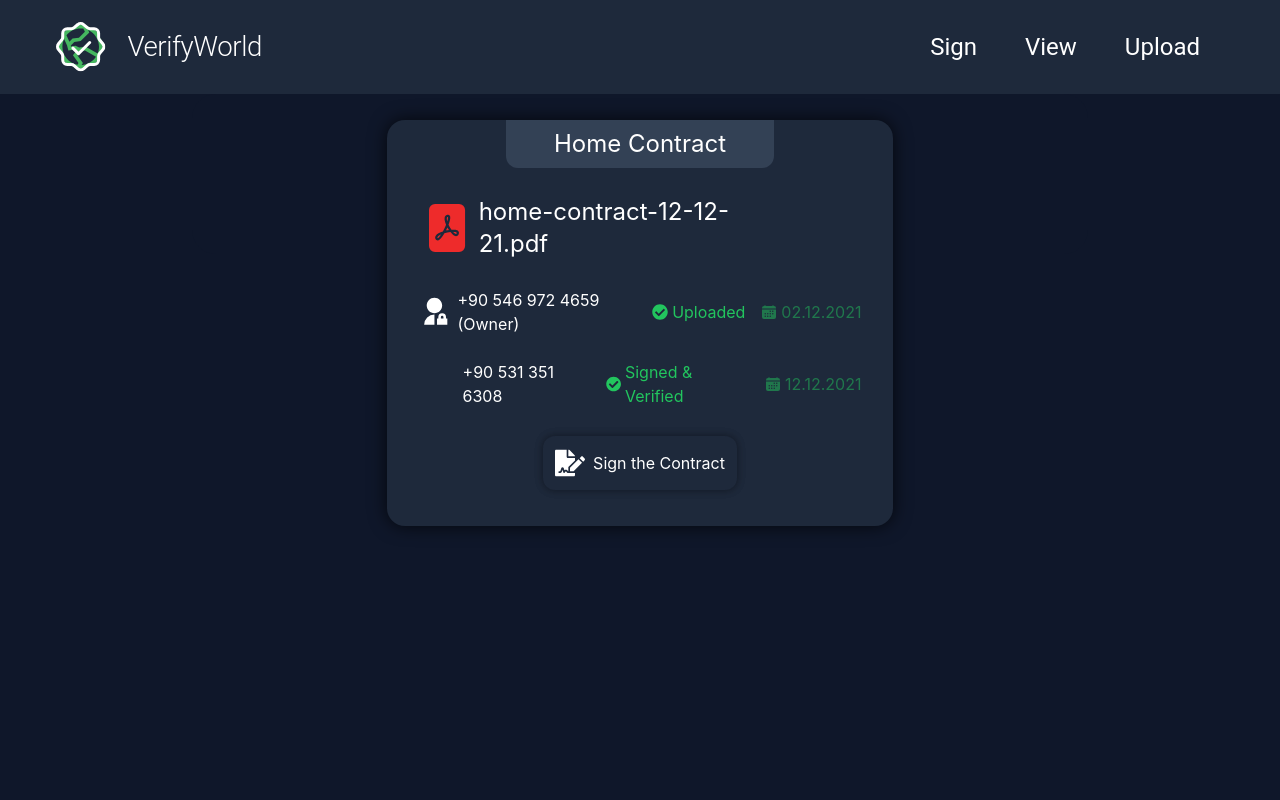
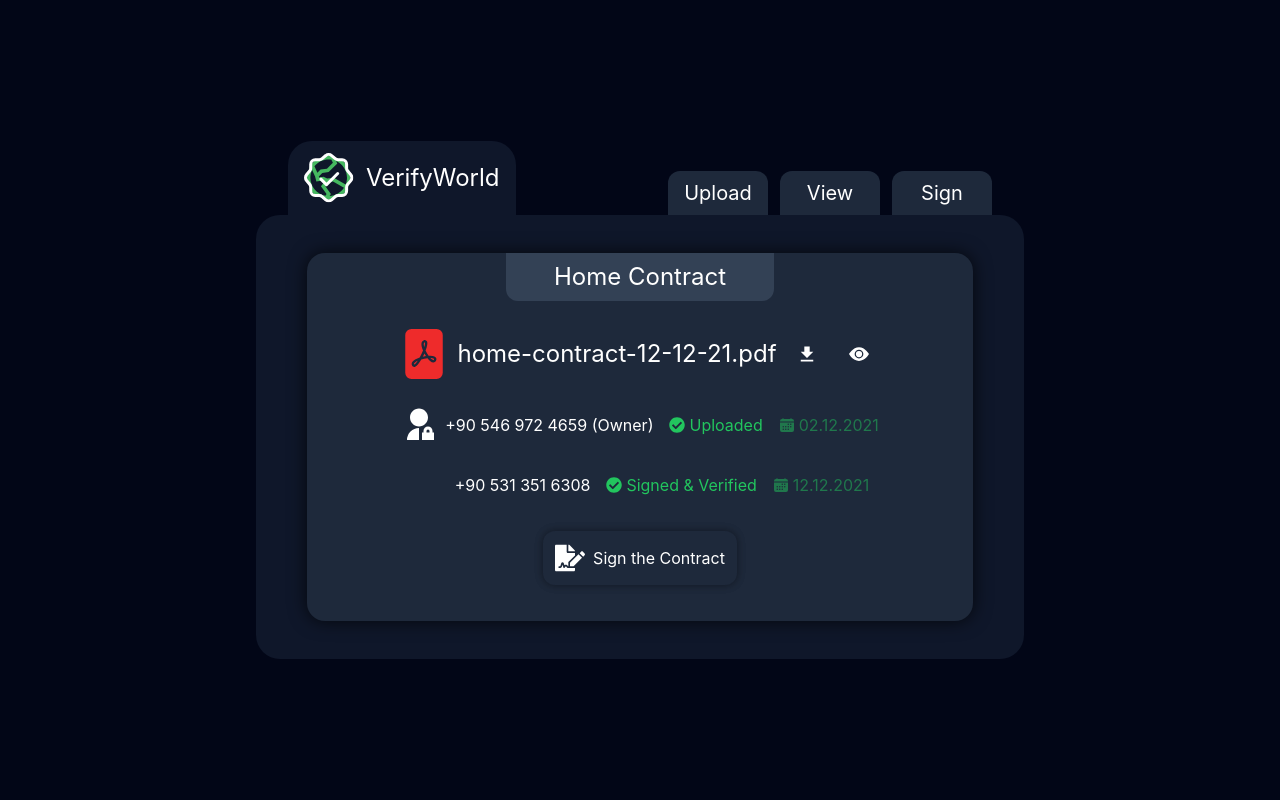
Before and after one commit to duplantier/VerifyWorld-ETHGlobal-Istanbul2023-Hackaton, a React (Create React App) app: page /view in a window 1280 px wide. Shown: the top 800 px of the page. Built offline with nearby package versions, Linux system fonts and the light colour scheme; some icons are missing.

Commit message:
View Page and Header design configurations

```diff
--- a/src/App.css
+++ b/src/App.css
@@ -43,7 +43,7 @@
 }
 
 body {
-  background-color: rgb(15 23 42 / var(--tw-bg-opacity)) !important;
+  background-color: black;
 }
 
 .hover-to-shadow:hover {
@@ -71,10 +71,15 @@ body {
   color: #ee2b2b;
 }
 
-.download-icon {
+.download-icon,
+.see-icon {
   color: white;
 }
 
-.file-review:hover .download-icon {
+.see-btn:hover .see-icon {
   color: #ee2b2b;
 }
+
+.download-btn:hover .download-icon {
+  color: #ee2b2b;
+}
--- a/src/components/Footer.js
+++ b/src/components/Footer.js
@@ -25,6 +25,7 @@ const Footer = () => {
     const footerContent = [
         {
             title: program_name,
+            logo: 'deneme-logo.svg',
             data: [{
                 title: program_name + " ©{year}".replace("{year}", year),
                 link: "/",
@@ -84,11 +85,11 @@ const Footer = () => {
             <Grid container direction="row" justifyContent="space-between" alignItems="flex-start" alignContent={"center"}
                 xs={12} sm={11} md={10} lg={8} xl={6}
                 spacing={2} gap={3} sx={{
-                    mb: "2rem",
+                    mb: "1rem",
                     mt: "1rem",
                 }}>
+                {
 
-                {
                     footerContent.map((column, index) => (
                         <Grid item key={index} xs sx={{
                             display: "flex",
@@ -99,6 +100,7 @@ const Footer = () => {
                             gap: "1rem",
                             minWidth: "200px",
                         }}>
+                            <img src={column.logo} />
                             <Typography variant="h5" sx={{
                                 color: "rgba(255, 255, 255, 1)",
                                 mb: "2rem",
@@ -170,12 +172,12 @@ const Footer = () => {
 
             </Grid>
 
-            <Divider sx={{
+            {/* <Divider sx={{
                 width: "100%",
                 mt: "1rem",
                 mb: "1rem",
                 backgroundColor: "rgba(255, 255, 255, 0.2)",
-            }} />
+            }} /> */}
 
             {/* {
                 subTexts.map((text, index) => (
--- a/src/components/Header.js
+++ b/src/components/Header.js
@@ -58,7 +58,7 @@ function ResponsiveAppBar({ is_dashboard }) {
 
     return (
         <AppBar position="static" sx={{
-            backgroundColor: "rgb(30 41 59);",
+            backgroundColor: "rgb(15 23 42)",
             justifyItems: "center",
             boxShadow: "none",
             paddingTop: "10px",
@@ -70,7 +70,6 @@ function ResponsiveAppBar({ is_dashboard }) {
             paddingLeft: "2rem",
             paddingRight: "2rem",
             alignItems: "center",
-            position: "sticky",
         }}>
 
             <Container maxWidth >
--- a/src/components/Layout.js
+++ b/src/components/Layout.js
@@ -5,7 +5,7 @@ import Footer from '../components/Footer';
 const IndexLayout = () => {
     return (
         <>
-            <Header />
+            {/* <Header /> */}
             <Outlet />
             <Footer />
         </>
--- a/src/components/View.js
+++ b/src/components/View.js
@@ -6,13 +6,42 @@ import { RiAdminFill } from "react-icons/ri";
 import { FaFileSignature } from "react-icons/fa";
 import { IoMdDownload } from "react-icons/io";
 import { BsEyeFill } from "react-icons/bs";
+import Header from "./Header";
+import { Image } from "@mui/icons-material";
+import { Link } from "react-router-dom";
 export default function View() {
     return (
         <>
-            <div className="h-screen bg-slate-900">
-                <div className="h-[20vh] w-[70%]  mx-auto bg-slate-900   rounded-[24px] p-[2%] ">
-                    <div className="flex flex-row justify-around items-start">
-                        <div className="card bg-slate-800 w-[60%] rounded-[18px] contract-card">
+            <div className="h-[100vh] bg-slate-950 flex flex-col justify-center items-center ">
+                <div className="flex justify-between items-end w-[55%]">
+                    <div className="header-logo rounded-tl-[24px] rounded-tr-[24px] bg-slate-900 flex justify-center items-center gap-3 px-4 py-3 ">
+                        <img className="" src={"../deneme-logo.svg"} />
+                        <span className="text-white text-2xl">
+                            VerifyWorld
+                        </span>
+                    </div>
+                    <div className="header-navs flex flex-row justify-end align-bottom  items-end gap-3">
+                        <div className="py-2 px-3 w-[100px] header-nav hover:h-[60px] duration-200 bg-slate-800 hover:bg-slate-900 cursor-pointer flex justify-center items-center rounded-tl-[12px] rounded-tr-[12px]">
+                            <span className="text-white text-xl">
+                                <Link href="/upload">Upload</Link>
+                            </span>
+                        </div>
+                        <div className="py-2 px-3 w-[100px] header-nav hover:h-[60px] duration-200 bg-slate-800 hover:bg-slate-900 cursor-pointer flex justify-center items-center rounded-tl-[12px] rounded-tr-[12px]">
+                            <span className="text-white text-xl">
+                                <Link href="/view">View</Link>
+                            </span>
+                        </div>
+                        <div className="py-2 px-3 w-[100px] header-nav hover:h-[60px] duration-200 bg-slate-800 hover:bg-slate-900 cursor-pointer flex justify-center items-center rounded-tl-[12px] rounded-tr-[12px]">
+                            <span className="text-white text-xl">
+                                <Link href="/sign">Sign</Link>
+                            </span>
+                        </div>
+
+                    </div>
+                </div>
+                <div className="w-[60%] mx-auto bg-slate-900 rounded-[24px] px-[4%] py-[3%] ">
+                    <div className="flex flex-row justify-center items-center">
+                        <div className="card bg-slate-800 w-[100%] rounded-[18px] contract-card">
                             <div className="card-body p-5 pt-0 flex flex-col justify-around items-center">
                                 <div className="bg-slate-700 p-2 rounded-br-xl rounded-bl-xl mb-3">
                                     <h1 className="text-white text-2xl flex flex-row justify-center mx-10">
@@ -22,12 +51,13 @@ export default function View() {
                                 <div className="flex justify-around items-center p-4 rounded-lg hover-to-shadow gap-2 file-review" >
                                     <BsFilePdfFill color="#ee2b2b" size={50} />
                                     <span className="text-white text-2xl">home-contract-12-12-21.pdf</span>
-                                    <span>
-                                        <IoMdDownload className="download-icon p-3 hover-to-shadow" size={20} />
+                                    <span className="p-3 download-btn hover-to-shadow rounded-xl">
+                                        <IoMdDownload className="download-icon " size={20} />
                                     </span>
-                                    <span></span>
+                                    <span className="rounded-xl see-btn p-3 hover-to-shadow">
+                                        <BsEyeFill className="see-icon" size={20} />
+                                    </span>
 
-                                    <BsEyeFill className="see-icon p-3 hover-to-shadow" size={20} />
                                 </div>
                                 <div className="signers flex flex-col justify-start align-start">
                                     <div className="signer flex justify-center align-center gap-4 p-3 rounded-lg  hover-to-shadow w-">
@@ -68,14 +98,6 @@ export default function View() {
                                 </div>
                             </div>
                         </div>
-                        {/* <div className="card">
-                        <div className="card-header">
-                            <h2 className="card-title">Card Title</h2>
-                        </div>
-                        <div className="card-body">
-                            <p className="card-text">Lorem ipsum dolor sit amet consectetur adipisicing elit. Quisquam, quibusdam.</p>
-                        </div>
-                    </div> */}
                     </div>
                 </div>
             </div>
```
Also changed, not shown: public/logo.png (deleted), public/logo512.png (deleted).
